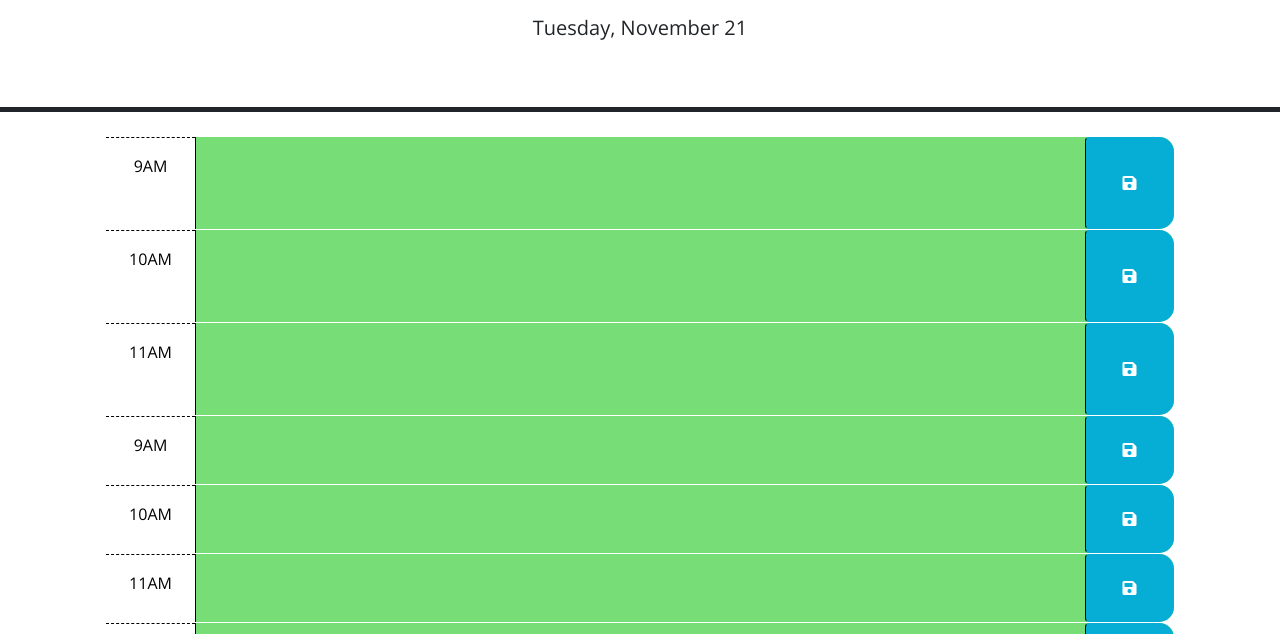
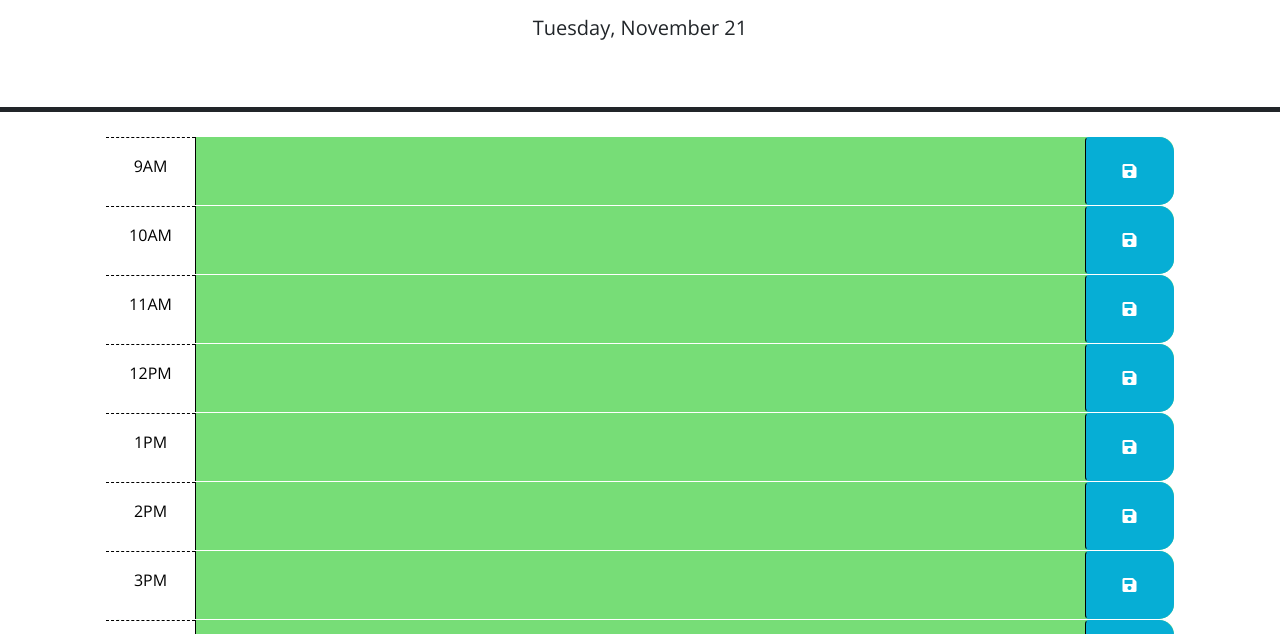
Before and after one commit to JMcKenna01/9to5-Scheduler, a plain HTML site: page Develop/index.html in a window 1280 px wide. Shown: the part 166-800 px from the top of the page. Drawn offline with nearby package versions, Linux system fonts and the light colour scheme.

Commit message:
updated index.html

```diff
--- a/Develop/index.html
+++ b/Develop/index.html
@@ -21,7 +21,6 @@
     <link rel="stylesheet" href="style.css" />
     <title>Work Day Scheduler</title>
 </head>
-
 <body>
     <header class="p-5 mb-4 border-5 border-bottom border-dark text-center">
         <h1 class="display-3">Work Day Scheduler</h1>
@@ -29,50 +28,11 @@
         <p id="currentDay" class="lead"></p>
     </header>
     <div class="container-lg px-5">
-      <!-- Use class for "past", "present", and "future" to apply styles to the
-        time-block divs accordingly. The javascript will need to do this by
-        adding/removing these classes on each div by comparing the hour in the
-        id to the current hour. The html provided below is meant to be an example
-        demonstrating how the css provided can be leveraged to create the
-        desired layout and colors. The html below should be removed or updated
-        in the finished product. Remember to delete this comment once the
-        code is implemented.
-        -->
-
-      <!-- Example of a past time block. The "past" class adds a gray background color. -->
-      <div id="hour-9" class="row time-block past">
-        <div class="col-2 col-md-1 hour text-center py-3">9AM</div>
-        <textarea class="col-8 col-md-10 description" rows="3"> </textarea>
-        <button class="btn saveBtn col-2 col-md-1" aria-label="save">
-          <i class="fas fa-save" aria-hidden="true"></i>
-        </button>
-      </div>
-
-      <!-- Example of a a present time block. The "present" class adds a red background color. -->
-      <div id="hour-10" class="row time-block present">
-        <div class="col-2 col-md-1 hour text-center py-3">10AM</div>
-        <textarea class="col-8 col-md-10 description" rows="3"> </textarea>
-        <button class="btn saveBtn col-2 col-md-1" aria-label="save">
-          <i class="fas fa-save" aria-hidden="true"></i>
-        </button>
-      </div>
-
-      <!-- Example of a future time block. The "future" class adds a green background color. -->
-      <div id="hour-11" class="row time-block future">
-        <div class="col-2 col-md-1 hour text-center py-3">11AM</div>
-        <textarea class="col-8 col-md-10 description" rows="3"> </textarea>
-        <button class="btn saveBtn col-2 col-md-1" aria-label="save">
-          <i class="fas fa-save" aria-hidden="true"></i>
-        </button>
+        <!-- Time blocks will be generated in the script.js file -->
     </div>
 
     <script src="https://code.jquery.com/jquery-3.4.1.min.js"></script>
-    <script
-      src="https://cdn.jsdelivr.net/npm/dayjs@1.11.3/dayjs.min.js"
-      integrity="sha256-iu/zLUB+QgISXBLCW/mcDi/rnf4m4uEDO0wauy76x7U="
-      crossorigin="anonymous"
-    ></script>
-
+    <script src="https://cdn.jsdelivr.net/npm/dayjs@1.11.3/dayjs.min.js"></script>
     <script src="script.js"></script>
 </body>
 </html>
```
Lines whose indentation alone changed are shown as unchanged.
